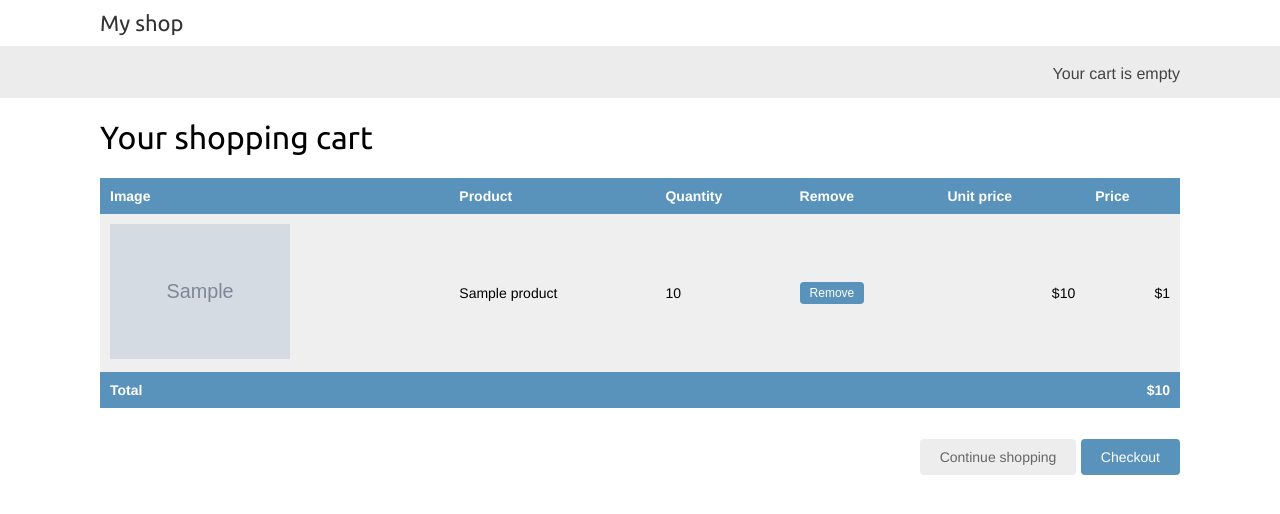
After one commit to emilsberzs/E-shop, a Django app: template cart/templates/cart/detail.html in a window 1280 px wide. The commit adds this page. Shown: the top 514 px of the page. Run offline with Django 3.2, Linux system fonts and the light colour scheme; the template is opened without the code that fills it: most values are stand-ins (such as "Sample title", 1, 10 or a date in 2020); grey boxes marked "Sample" are stand-in pictures.

Commit message:
Full shopping cart template

```diff
--- a/cart/cart.py
+++ b/cart/cart.py
@@ -8,7 +8,7 @@ class Cart(object):
 
     def __init__(self, request):
         """Initialize the cart"""
-        self.session = request.sessions
+        self.session = request.session
         cart = self.session.get(settings.CART_SESSION_ID)
         if not cart:
             # save an empty cart in the session
--- /dev/null
+++ b/cart/templates/cart/detail.html
@@ -0,0 +1,55 @@
+{% extends "shop/base.html" %}
+{% load static %}
+{% block title %}
+Your shopping cart.
+{% endblock title %}
+
+{% block content %}
+<h1>Your shopping cart</h1>
+<table class="cart">
+    <thead>
+        <tr>
+            <th>Image</th>
+            <th>Product</th>
+            <th>Quantity</th>
+            <th>Remove</th>
+            <th>Unit price</th>
+            <th>Price</th>
+        </tr>
+    </thead>
+    <tbody>
+        {% for item in cart %}
+        {% with product=item.product %}
+        <tr>
+            <td>
+                <a href="{{product.get_absolute_url}}">
+                    <img
+                        src="{% if product.image %}{{product.image.url}}{% else %}{% static 'img/no_image.png' %}{% endif %}">
+                </a>
+            </td>
+            <td>{{product.name}}</td>
+            <td>{{item.quantity}}</td>
+            <td>
+                <form action="{% url 'cart:cart_remove' product.id %}" method="post">
+                    <input type="submit" value="Remove">
+                    {% csrf_token %}
+                </form>
+            </td>
+            <td class="num">${{item.price}}</td>
+            <td class="num">${{item.total_price}}</td>
+        </tr>
+        {% endwith %}
+        {% endfor %}
+        <tr class="total">
+            <td>Total</td>
+            <td colspan="4"></td>
+            <td class="num">${{cart.get_total_price}}</td>
+        </tr>
+    </tbody>
+</table>
+<p class="text-right">
+    <a href="{% url 'shop:product_list' %}" class="button light">
+        Continue shopping</a>
+    <a href="#" class="button">Checkout</a>
+</p>
+{% endblock content %}
--- a/shop/templates/shop/product/detail.html
+++ b/shop/templates/shop/product/detail.html
@@ -13,6 +13,11 @@
         </a>
     </h2>
     <p class="price">${{product.price}}</p>
+    <form action="{% url 'cart:cart_add' product.id %}" method="post">
+        {{cart_product_form}}
+        {% csrf_token %}
+        <input type="submit" value="Add to cart">
+    </form>
     {{product.description|linebreaks}}
 </div>
 {% endblock content %}
--- a/shop/views.py
+++ b/shop/views.py
@@ -1,5 +1,6 @@
 from django.shortcuts import render, get_object_or_404
 from .models import Product, Category
+from cart.forms import CartAddProductForm
 
 
 def product_list(request, category_slug=None):
@@ -18,4 +19,7 @@ def product_list(request, category_slug=None):
 
 def product_detail(request, id, slug):
     product = get_object_or_404(Product, id=id, slug=slug, available=True)
-    return render(request, 'shop/product/detail.html', {'product': product})
+    cart_product_form = CartAddProductForm()
+    return render(request, 'shop/product/detail.html',
+                  {'product': product,
+                   'cart_product_form': cart_product_form})
```
